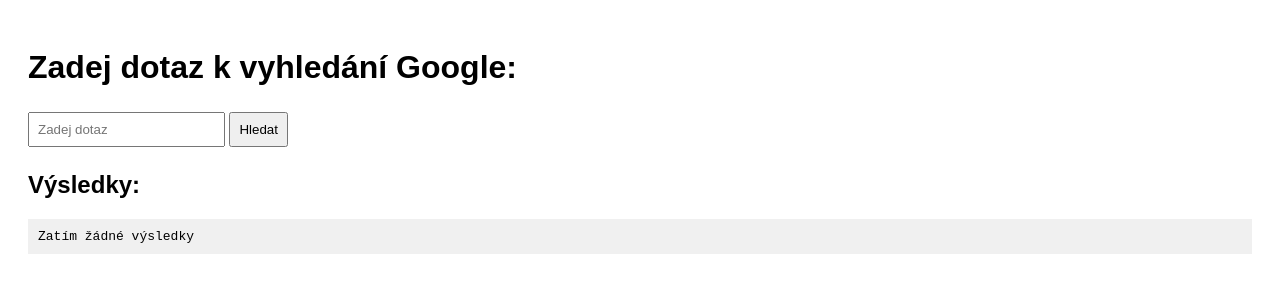
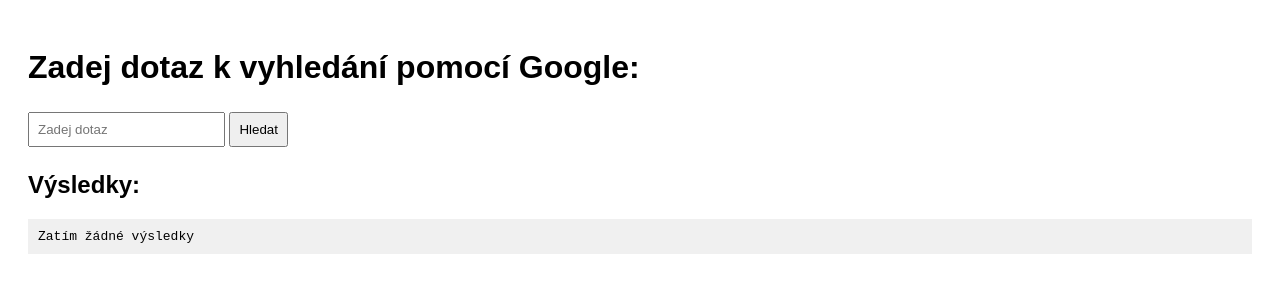
Before and after one commit to martan1484/Inizio_GoogleSearch, a website: page public/index.html in a window 1280 px wide. Drawn offline with Linux system fonts and the light colour scheme.

Commit message:
Update index.html

```diff
--- a/public/index.html
+++ b/public/index.html
@@ -11,7 +11,7 @@
   </style>
 </head>
 <body>
-  <h1>Zadej dotaz k vyhledání Google:</h1>
+  <h1>Zadej dotaz k vyhledání pomocí Google:</h1>
 
   <input type="text" id="query" placeholder="Zadej dotaz" />
   <button id="searchBtn">Hledat</button>
```
